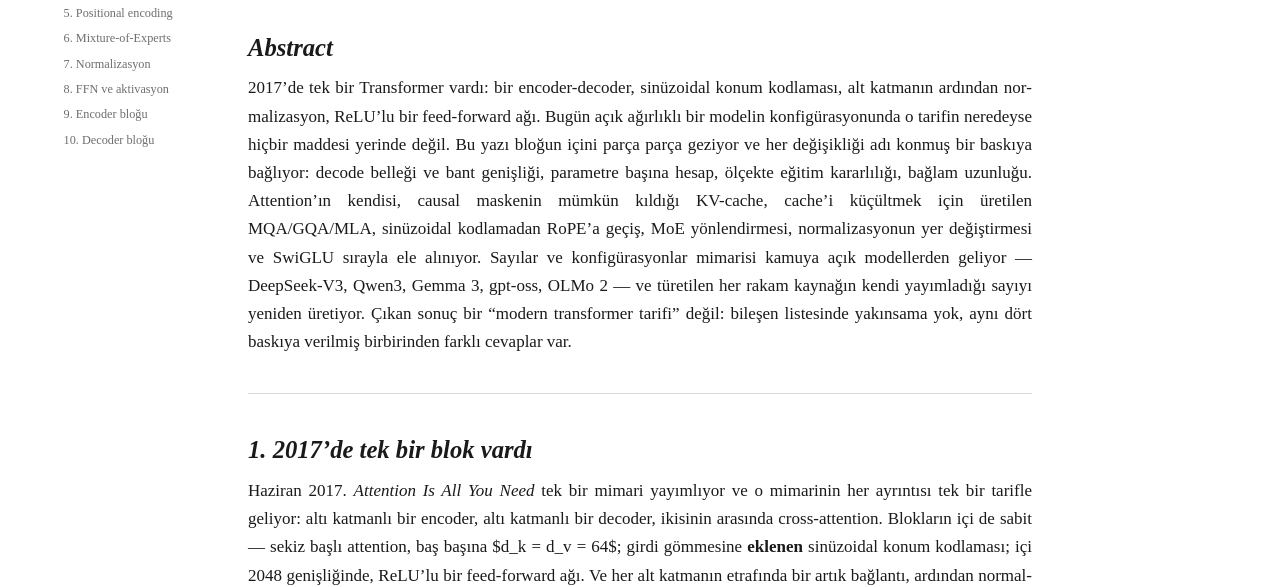
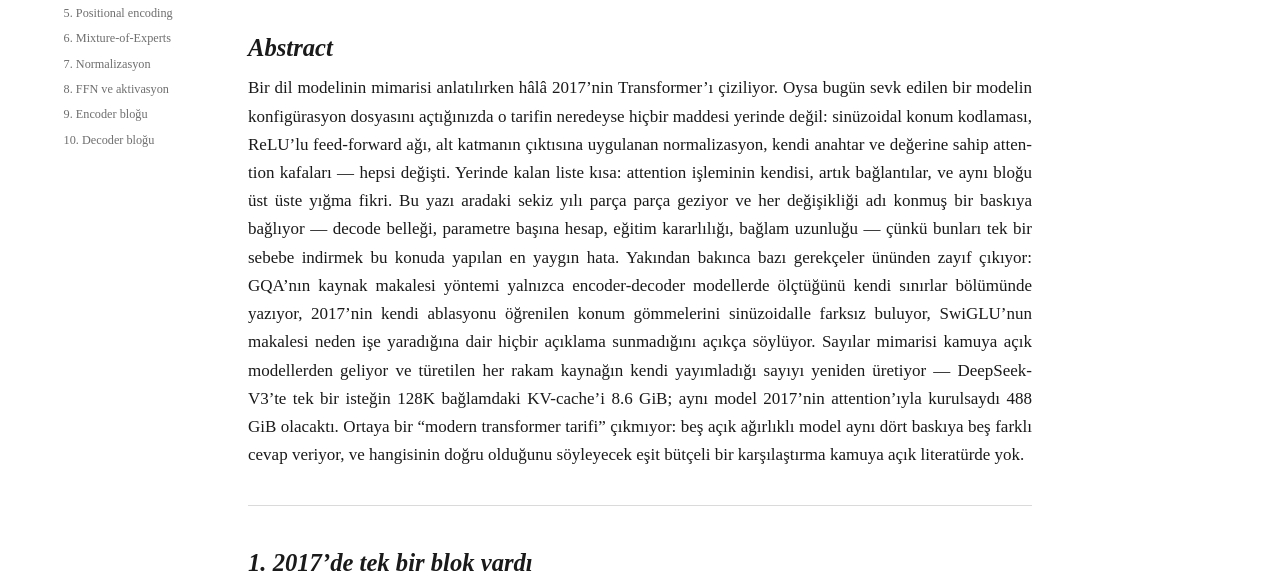
Before and after one commit to Rfetha/Rfetha.github.io, an Astro site: page /blog/transformer-architecture-components in a window 1280 px wide. Shown: the part 210-797 px from the top of the page. Built offline with nearby package versions, Linux system fonts and the light colour scheme; Astro itself is replaced by a stand-in of ours; some packages are replaced by stand-ins of ours.

Commit message:
Transformer bileşenleri: abstract'ı yeniden yaz
Önceki hâli bir içindekiler listesini düzyazıya çevirmişti — "şu ele
alınıyor, bu ele alınıyor" — ve yazının hiçbir bulgusunu taşımıyordu.

Yenisi bulgularla kuruluyor: 2017 tarifinden geriye ne kaldığı, dört
baskının tek sebebe indirgenmemesi gerektiği, üç gerekçenin ününden zayıf
çıkması (GQA'nın kendi sınırlar bölümü, Vaswani'nin konum gömmesi
ablasyonu, SwiGLU'nun açıklama sunmaması), doğrulanabilir tek bir rakam
(128K bağlamda 8.6 GiB'e karşı 488 GiB), ve kapanış: bileşen listesinde
yakınsama yok, karşılaştırmayı yapacak deney de yapılmamış.

Co-Authored-By: Claude Opus 5 (1M context) <noreply@anthropic.com>
Claude-Session: https://claude.ai/code/session_011AiwVZrrxBP9f7mUQZY1gv

```diff
--- a/src/content/blog/transformer-architecture-components.md
+++ b/src/content/blog/transformer-architecture-components.md
@@ -16,19 +16,26 @@ BİTİRİRKEN: figürler · placeholder: true sil · drafts kopyasını sil.
 
 ## Abstract
 
-2017'de tek bir Transformer vardı: bir encoder-decoder, sinüzoidal konum
-kodlaması, alt katmanın ardından normalizasyon, ReLU'lu bir feed-forward ağı.
-Bugün açık ağırlıklı bir modelin konfigürasyonunda o tarifin neredeyse hiçbir
-maddesi yerinde değil. Bu yazı bloğun içini parça parça geziyor ve her
-değişikliği adı konmuş bir baskıya bağlıyor: decode belleği ve bant genişliği,
-parametre başına hesap, ölçekte eğitim kararlılığı, bağlam uzunluğu. Attention'ın
-kendisi, causal maskenin mümkün kıldığı KV-cache, cache'i küçültmek için üretilen
-MQA/GQA/MLA, sinüzoidal kodlamadan RoPE'a geçiş, MoE yönlendirmesi, normalizasyonun
-yer değiştirmesi ve SwiGLU sırayla ele alınıyor. Sayılar ve konfigürasyonlar
-mimarisi kamuya açık modellerden geliyor — DeepSeek-V3, Qwen3, Gemma 3, gpt-oss,
-OLMo 2 — ve türetilen her rakam kaynağın kendi yayımladığı sayıyı yeniden üretiyor.
-Çıkan sonuç bir "modern transformer tarifi" değil: bileşen listesinde yakınsama
-yok, aynı dört baskıya verilmiş birbirinden farklı cevaplar var.
+Bir dil modelinin mimarisi anlatılırken hâlâ 2017'nin Transformer'ı çiziliyor.
+Oysa bugün sevk edilen bir modelin konfigürasyon dosyasını açtığınızda o tarifin
+neredeyse hiçbir maddesi yerinde değil: sinüzoidal konum kodlaması, ReLU'lu
+feed-forward ağı, alt katmanın çıktısına uygulanan normalizasyon, kendi anahtar
+ve değerine sahip attention kafaları — hepsi değişti. Yerinde kalan liste kısa:
+attention işleminin kendisi, artık bağlantılar, ve aynı bloğu üst üste yığma
+fikri. Bu yazı aradaki sekiz yılı parça parça geziyor ve her değişikliği adı
+konmuş bir baskıya bağlıyor — decode belleği, parametre başına hesap, eğitim
+kararlılığı, bağlam uzunluğu — çünkü bunları tek bir sebebe indirmek bu konuda
+yapılan en yaygın hata. Yakından bakınca bazı gerekçeler ününden zayıf çıkıyor:
+GQA'nın kaynak makalesi yöntemi yalnızca encoder-decoder modellerde ölçtüğünü
+kendi sınırlar bölümünde yazıyor, 2017'nin kendi ablasyonu öğrenilen konum
+gömmelerini sinüzoidalle farksız buluyor, SwiGLU'nun makalesi neden işe
+yaradığına dair hiçbir açıklama sunmadığını açıkça söylüyor. Sayılar mimarisi
+kamuya açık modellerden geliyor ve türetilen her rakam kaynağın kendi yayımladığı
+sayıyı yeniden üretiyor — DeepSeek-V3'te tek bir isteğin 128K bağlamdaki
+KV-cache'i 8.6 GiB; aynı model 2017'nin attention'ıyla kurulsaydı 488 GiB
+olacaktı. Ortaya bir "modern transformer tarifi" çıkmıyor: beş açık ağırlıklı
+model aynı dört baskıya beş farklı cevap veriyor, ve hangisinin doğru olduğunu
+söyleyecek eşit bütçeli bir karşılaştırma kamuya açık literatürde yok.
 
 ---
 
```
